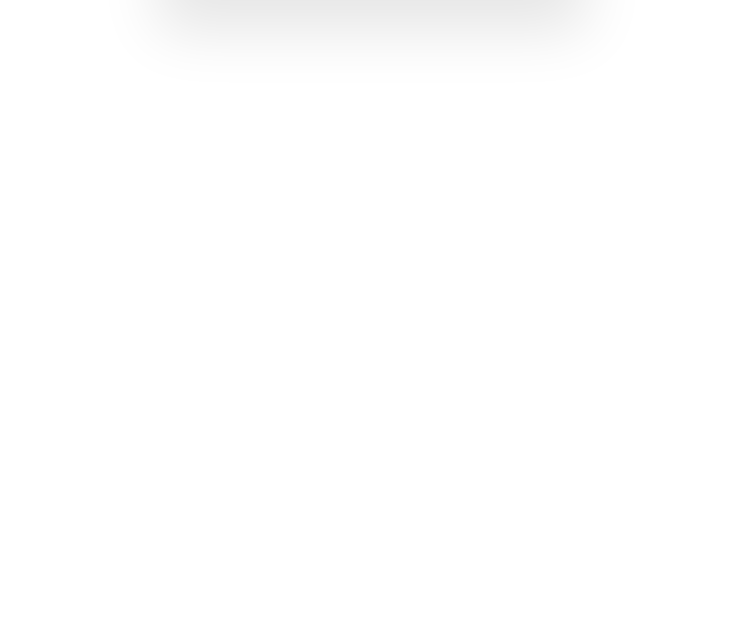
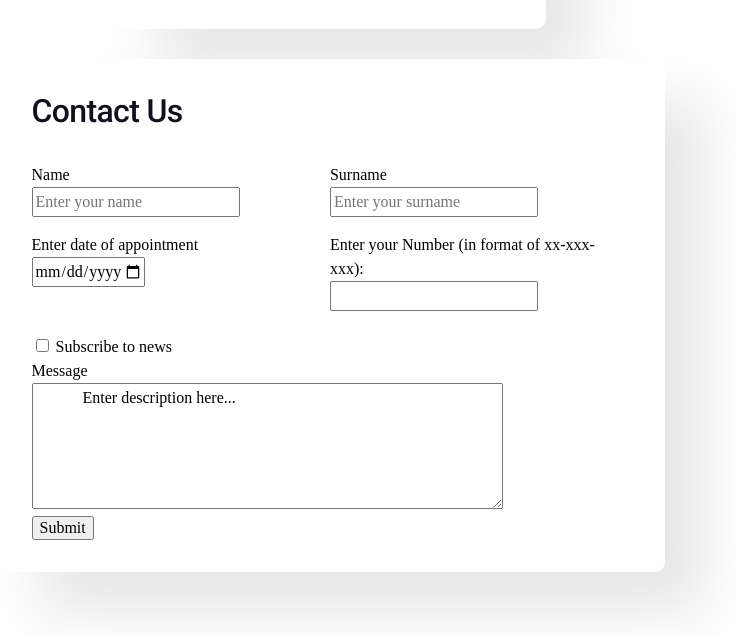
Before and after one commit to KateriinaOrrava/2homework, a website built with webpack: page html_ts_boilerplate/src/index.html in a window 1280 px wide. Shown: the part 623-1259 px from the top of the page, without its empty margins (308-1044 px from the left). Before the commit the page ends 864 px from the top, so only its background shows below. Built offline with nearby package versions, Linux system fonts and the light colour scheme; files whose address does not match are found by name.

Commit message:
contact us form html and heading css

```diff
--- a/html_ts_boilerplate/src/index.html
+++ b/html_ts_boilerplate/src/index.html
@@ -11,6 +11,7 @@
     <style>
       @import url("https://fonts.googleapis.com/css2?family=Roboto+Condensed&display=swap");
       @import url('https://fonts.googleapis.com/css2?family=Inter&display=swap');
+      @import url('https://fonts.googleapis.com/css2?family=Roboto:wght@500&display=swap');
     </style>
     <link rel="stylesheet" href="/styles.css" />
     <title>SECOND HOMEWORK - FORMS</title>
@@ -88,6 +89,83 @@
           </button>
         </div>
       </form></section>
+
+
+
+      <section class="contact-us-form">
+        <h2 class="contact-us">Contact Us</h2>
+        <form method="get" class="contact-us-form">
+          <div class="contact-us-main-info">
+
+
+            <div class="name-section">
+              <label>
+                <p class="input-name">
+                  Name
+                </p>
+                <input
+                    type="text"
+                    id="name"
+                    placeholder="Enter your name"
+                    required
+                />
+
+            </label>
+            </div>
+
+            <div class="surname-section">
+              <label>
+                <p class="input-surrname">
+                  Surname
+                </p>
+                <input
+                    type="text"
+                    id="surname"
+                    placeholder="Enter your surname"
+                    required
+                />
+              </label>
+            </div>
+
+
+            <div class="date-section">
+              <label>
+                <p class="input-date-of-oppointment">
+                  Enter date of appointment
+                </p>
+                <input type="date" name="party" min="2023-01-02" max="2024-12-31" />
+              </label>
+            </div>
+
+
+            <div class="number-section">
+              <label
+                ><p class="input-number">Enter your Number (in format of xx-xxx-xxx):
+                  </p>
+                  <input type="tel" name="telephone" pattern="[0-9]{2}-[0-9]{3}-[0-9]{3}" required>  </label>
+            </div>
+
+
+          </div>
+
+          <br>
+          <div class="subcribe-contact-us">
+            <input type="checkbox" id="subscribe-to-news" name="subscribe-to-news" >
+          <label for="subscribe-to-news"> Subscribe to news</label>
+          </div>
+<div class="contact-us-message">
+  <p class="contact-us-message-text">Message</p>
+
+         <textarea rows = "5" cols = "50" name = "description" placeholder="Type Message" required>
+            Enter description here...
+         </textarea>
+</div>
+
+          <input type="submit">
+
+
+        </form>
+      </section>
     </div>
 
     <script src="/scripts.js"></script>
--- a/html_ts_boilerplate/src/styles.scss
+++ b/html_ts_boilerplate/src/styles.scss
@@ -59,7 +59,10 @@ select {
 
 .container {
   margin-top: 5%;
+  margin-bottom: 5%;
   display: flex;
+  flex-direction: column;
+  gap: 30px;
   justify-content: center;
 
   align-items: center;
@@ -71,7 +74,6 @@ select {
   padding: 32px;
   gap: 32px;
   width: 428px;
-  height: 550px;
   background: #ffffff;
   box-shadow: 40px 40px 60px rgba(0, 0, 0, 0.1);
   border-radius: 10px;
@@ -264,7 +266,63 @@ p.subscription-switch {
   padding: 12px 0px;
   margin-bottom: 32px;
 }
+//////////////////////////////////////////////////////////////////////////////////////////////////////////////////
+section.contact-us-form {
+  display: flex;
+  flex-direction: column;
+  align-items: flex-start;
+  padding: 32px;
+  width: 665px;
+  background: #ffffff;
+  box-shadow: 40px 40px 60px rgba(0, 0, 0, 0.1);
+  border-radius: 10px;
+  /* Inside auto layout */
+  flex: none;
+  order: 0;
+  flex-grow: 0;
+}
+form.contact-us-form {
+  display: flex;
+  flex-direction: column;
+  flex-wrap: wrap;
+  align-items: flex-start;
+  width: 100%;
 
+  /* Inside auto layout */
+  flex: none;
+  order: 0;
+  flex-grow: 0;
+}
+.contact-us-main-info {
+  display: flex;
+  flex-direction: row;
+  flex-wrap: wrap;
+  align-items: flex-start;
+  gap: 16px;
+  width: 100%;
+}
+
+.number-section,
+.name-section,
+.surname-section,
+.date-section {
+  width: 47%;
+}
+
+h2.contact-us {
+  font-family: "Roboto", sans-serif;
+  font-weight: 500;
+  font-size: 32px;
+  line-height: 40px;
+  letter-spacing: -0.02em;
+  color: #130f1c;
+  padding-bottom: 32px;
+  /* Inside auto layout */
+
+  flex: none;
+  order: 0;
+  flex-grow: 0;
+}
 /* Remove all animations, transitions and smooth scroll for people that prefer not to see them */
 @media (prefers-reduced-motion: reduce) {
   html:focus-within {
```
